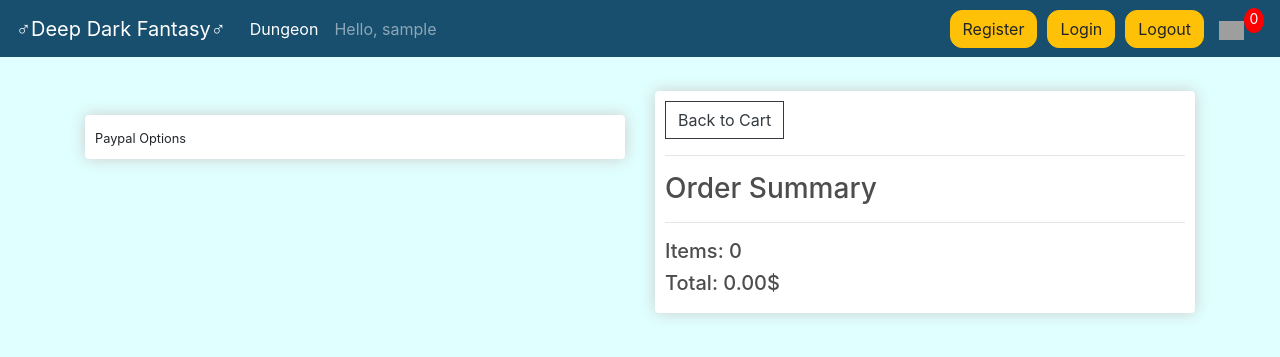
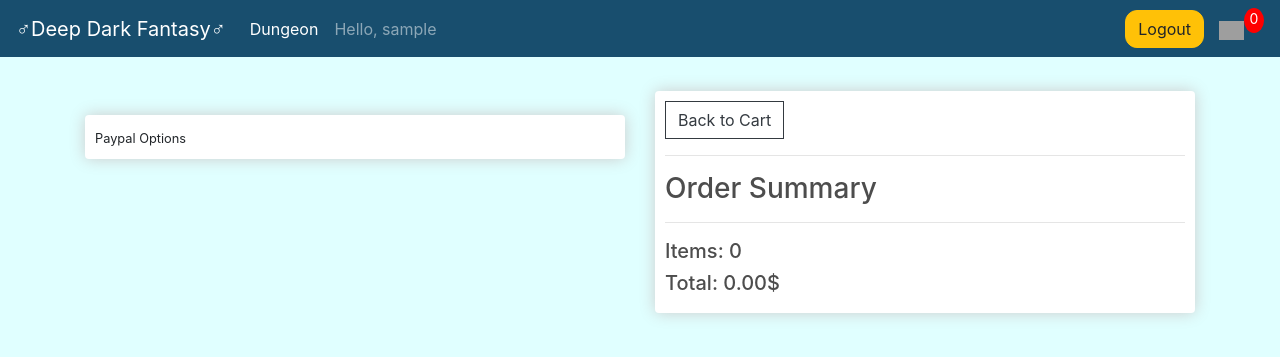
Before and after one commit to asemenyk24/first_ecommerce_experience, a Django app: page /checkout/ in a window 1280 px wide. Shown: the top 357 px of the page. Run offline with Django 4.2, Linux system fonts and the light colour scheme; a user stored in the database is signed in; tables that the repository leaves empty hold one stand-in row (values such as "Sample post"); some libraries are stand-ins or nearby versions; grey boxes are pictures that could not be loaded.

Commit message:
Minor fixes, permission based redirections.

```diff
--- a/store/templates/store/checkout.html
+++ b/store/templates/store/checkout.html
@@ -56,7 +56,7 @@
 				<div class="cart-row">
 					<div style="flex:2"><img class="row-image" src="{{item.product.image_url}}"></div>
 					<div style="flex:2"><p>{{item.product.name}}</p></div>
-					<div style="flex:1"><p>{{item.product.price}}$</p></div>
+					<div style="flex:1; text-align: center;"><p>{{item.product.price}}$</p></div>
 					<div style="flex:1"><p>x{{item.quantity}}</p></div>
 				</div>
 				{% endfor %}
--- a/store/templates/store/main.html
+++ b/store/templates/store/main.html
@@ -70,8 +70,8 @@
                 </li>
             </ul>
               <div class="form-inline my-2 my-lg-0">
-                  <a href="{% url 'register_user' %}" class="btn btn-warning" style="margin-right: 10px; border-radius: 12px">Register</a>
-                  <a href="{% url 'user_login' %}" class="btn btn-warning" style="margin-right: 10px; border-radius: 12px">Login</a>
+                  <a href="{% url 'register_user' %}" id="auth_register" class="btn btn-warning" style="margin-right: 10px; border-radius: 12px">Register</a>
+                  <a href="{% url 'user_login' %}" id="auth_login" class="btn btn-warning" style="margin-right: 10px; border-radius: 12px">Login</a>
                   <a href="{% url 'user_logout' %}" id="logout_btn" class="btn btn-warning" style="border-radius: 12px">Logout</a>
                   <a href="{% url 'cart' %}">
                       <img id="cart-icon" src="{% static 'images/cart.png' %}">
@@ -103,6 +103,10 @@
                 document.getElementById('logout_btn').classList.add("hidden");
                 document.getElementById('logged_hello').classList.add("hidden");
             }
+            if (logged_user != 'AnonymousUser'){
+                document.getElementById('auth_register').classList.add("hidden");
+                document.getElementById('auth_login').classList.add("hidden");
+            }
         </script>
      </body>
 </html>
--- a/store/views.py
+++ b/store/views.py
@@ -3,12 +3,10 @@ from .models import *
 from django.http import JsonResponse
 import json
 import datetime
-from .utility import cookie_cart, cart_data, guest_order
-from django.contrib.auth.forms import UserCreationForm
+from .utility import cart_data, guest_order
 from .forms import CreateCustomerForm
 from django.contrib import messages
 from django.contrib.auth import authenticate, login, logout
-
 
 
 def store(request):
@@ -77,7 +75,7 @@ def process_order(request):
         order.complete = True
     order.save()
 
-    if order.shipping == True:
+    if order.shipping:
         ShippingAddress.objects.create(
             customer=customer,
             order=order,
@@ -91,42 +89,48 @@ def process_order(request):
 
 
 def register_user(request):
-    data = cart_data(request)
-    cart_items = data['cart_items']
-    form = CreateCustomerForm()
-    if request.method == 'POST':
-        form = CreateCustomerForm(request.POST)
-        if form.is_valid():
-            form.save()
-            user = form.cleaned_data.get('username')
-            messages.success(request, 'Account was created, ' + user)
-            user_id = User.objects.get(username=user)
-            email = form.cleaned_data.get('email')
-            customer, created = Customer.objects.get_or_create(user=user_id, name=user, email=email)
-            return redirect('user_login')
+    if request.user.is_authenticated:
+        return redirect('store')
+    else:
+        data = cart_data(request)
+        cart_items = data['cart_items']
+        form = CreateCustomerForm()
+        if request.method == 'POST':
+            form = CreateCustomerForm(request.POST)
+            if form.is_valid():
+                form.save()
+                user = form.cleaned_data.get('username')
+                messages.success(request, 'Account was created, ' + user)
+                user_id = User.objects.get(username=user)
+                email = form.cleaned_data.get('email')
+                customer, created = Customer.objects.get_or_create(user=user_id, name=user, email=email)
+                return redirect('user_login')
 
     context = {'form': form, 'cart_items': cart_items}
     return render(request, 'store/register.html', context)
 
 
 def login_user(request):
-    data = cart_data(request)
-    cart_items = data['cart_items']
-    if request.method == 'POST':
-        username = request.POST.get('username')
-        password = request.POST.get('password')
-        user = authenticate(request, username=username, password=password)
+    if request.user.is_authenticated:
+        return redirect('store')
+    else:
+        data = cart_data(request)
+        cart_items = data['cart_items']
+        if request.method == 'POST':
+            username = request.POST.get('username')
+            password = request.POST.get('password')
+            user = authenticate(request, username=username, password=password)
 
-        if user is not None:
-            login(request, user)
-            return redirect('store')
-        else:
-            messages.info(request, 'Username OR password is incorrect!')
-            context = {'cart_items': cart_items}
-            return render(request, 'store/login.html', context)
+            if user is not None:
+                login(request, user)
+                return redirect('store')
+            else:
+                messages.info(request, 'Username OR password is incorrect!')
+                context = {'cart_items': cart_items}
+                return render(request, 'store/login.html', context)
 
-    context = {'cart_items': cart_items}
-    return render(request, 'store/login.html', context)
+        context = {'cart_items': cart_items}
+        return render(request, 'store/login.html', context)
 
 
 def logout_user(request):
```
